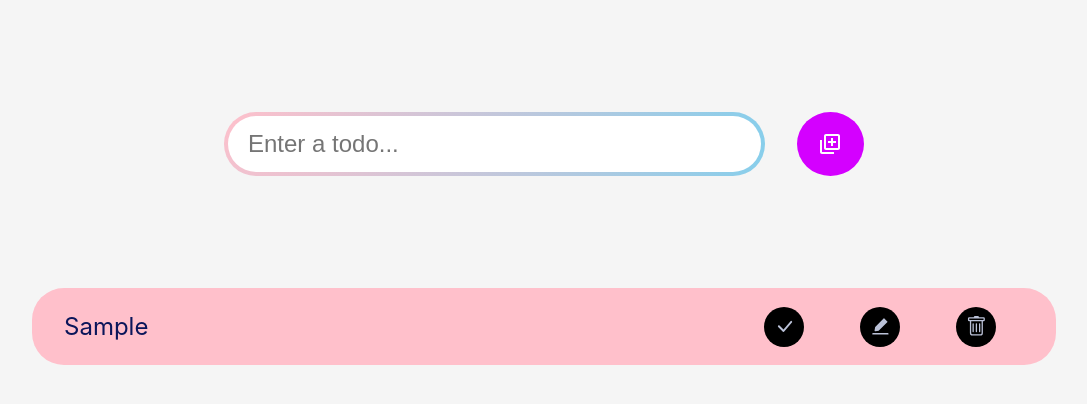
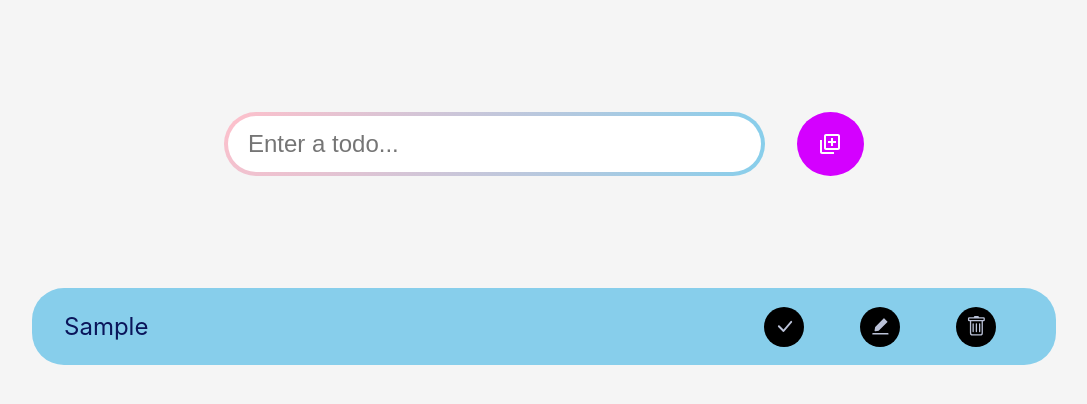
Before and after one commit to MrKaung21/Todo-App-React, a React (Create React App) app: page / in a window 1280 px wide. Both pictures are taken after typing "Sample" into the empty fields and a click on the button 926 px from the left and 144 px from the top of the page. Shown: the top 404 px of the page, without its empty margins (96-1183 px from the left). Built offline with nearby package versions, Linux system fonts and the light colour scheme.

Commit message:
adding some CSS

```diff
--- a/src/components/TodoList.js
+++ b/src/components/TodoList.js
@@ -2,9 +2,10 @@ import React from 'react'
 import Todo from './Todo'
 
 const TodoList = ({ todos, setTodos,editTodo, setEditTodo }) => {
+
   return (<>
       {todos.map((todo) => {
-        return <Todo  key={todo.id} todos={todos} setTodos={setTodos} todo={todo} setEditTodo={setEditTodo}/>
+        return <Todo  key={todo.id} todos={todos} setTodos={setTodos} todo={todo} setEditTodo={setEditTodo} />
       })}
     </>
   )
--- a/src/index.css
+++ b/src/index.css
@@ -89,8 +89,8 @@ code {
 
 .todoContainer {
   width: 80%;
-  color: #BBC2D8;
-  background-color: #0A155A;
+  /* color: #0A155A; */
+  /* background-color: #0A155A; */
 
   font-size: 1.5rem;
   padding: 0 2rem;
@@ -171,22 +171,22 @@ code {
   place-items: center;
 }
 
-.todoContainer:nth-of-type(1) {
+.todoContainer:nth-child(4n+1) {
   color: #0A155A;
   background-color: pink;
 }
 
-.todoContainer:nth-of-type(2) {
+.todoContainer:nth-child(4n+2) {
   color: #0A155A;
   background-color: skyblue;
 }
 
-.todoContainer:nth-of-type(3) {
+.todoContainer:nth-child(4n+3) {
   color: #0A155A;
   background-color: rgba(245, 245, 10, 0.719);
 }
 
-.todoContainer:nth-of-type(4) {
+.todoContainer:nth-child(4n+4) {
   color: #0A155A;
   background-color: rgb(243, 99, 243);
 }
```
